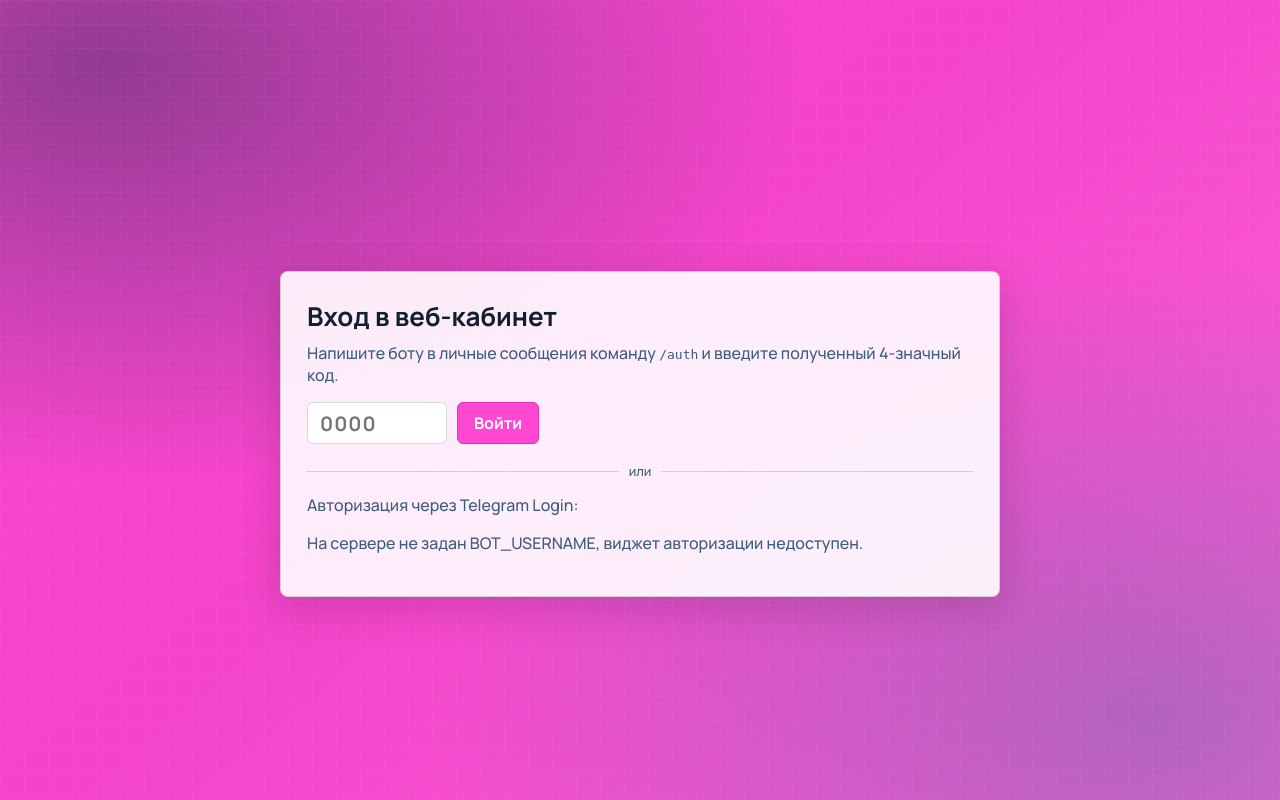
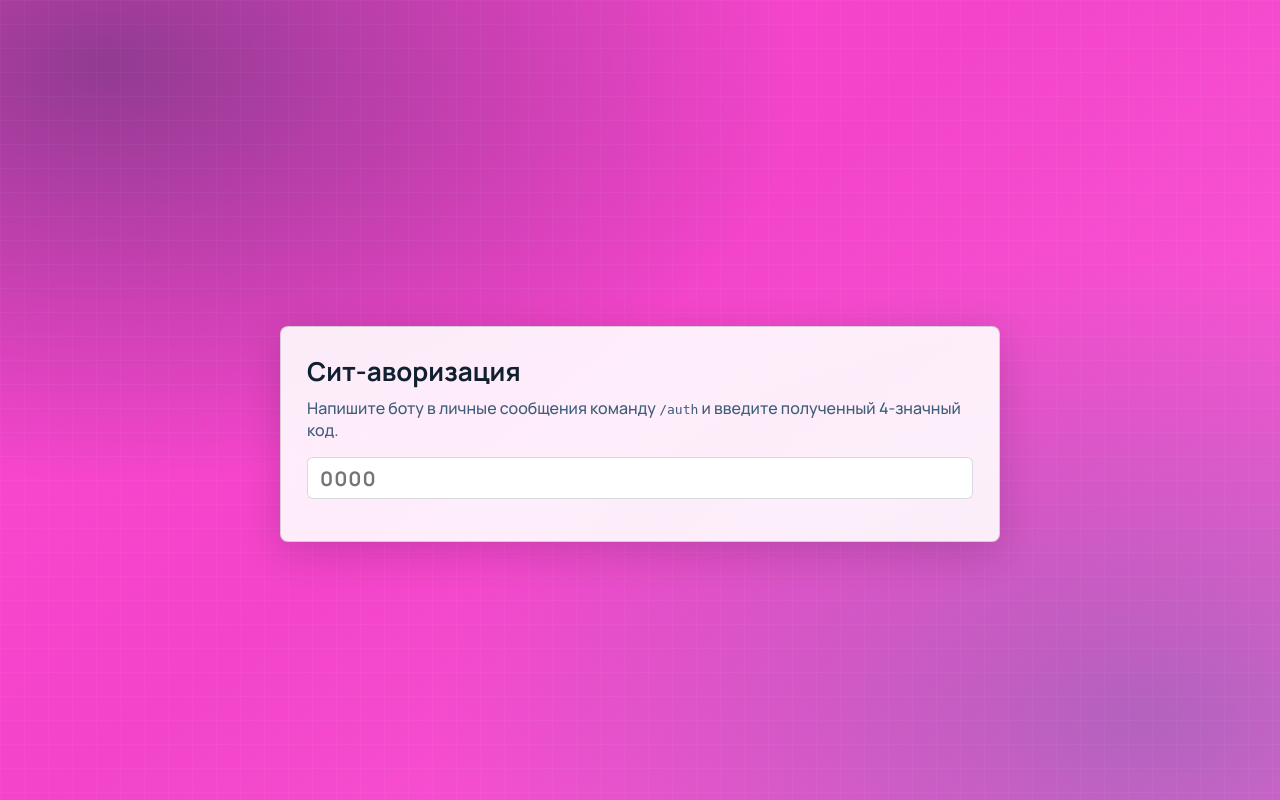
Before and after one commit to iReink/UDB_bot, a FastAPI app: page / in a window 1280 px wide. Run offline with FastAPI, Linux system fonts and the light colour scheme.

Commit message:
Упрощен экран входа: только кодовая авторизация без кнопки и Telegram Login

```diff
--- a/web/static/app.js
+++ b/web/static/app.js
@@ -1,42 +1,15 @@
-const BOT_USERNAME = window.__BOT_USERNAME__ || "";
-
 const appHeader = document.getElementById("appHeader");
 const authCard = document.getElementById("authCard");
-const authHint = document.getElementById("authHint");
 const codeAuthHint = document.getElementById("codeAuthHint");
 const authCodeInput = document.getElementById("authCodeInput");
-const authCodeBtn = document.getElementById("authCodeBtn");
 const statusCard = document.getElementById("statusCard");
 const statusText = document.getElementById("statusText");
 const chatSwitch = document.getElementById("chatSwitch");
 const logoutBtn = document.getElementById("logoutBtn");
 const chatModal = document.getElementById("chatModal");
 const chatList = document.getElementById("chatList");
-const tgAuthWidget = document.getElementById("tgAuthWidget");
 
-let widgetRendered = false;
 let codeAuthInFlight = false;
-
-function hostLooksLikeIp(host) {
-    return /^(?:\d{1,3}\.){3}\d{1,3}$/.test(host);
-}
-
-function getTelegramDomainHint() {
-    const host = window.location.hostname;
-    const hints = [];
-
-    if (hostLooksLikeIp(host)) {
-        hints.push("Открыт IP-адрес. Для Telegram Login нужен домен.");
-    }
-
-    const isLocalhost = host === "localhost" || host === "127.0.0.1";
-    if (!isLocalhost && window.location.protocol !== "https:") {
-        hints.push("Для Telegram Login нужен HTTPS.");
-    }
-
-    hints.push("Проверьте в BotFather: /setdomain -> ваш домен.");
-    return hints.join(" ");
-}
 
 function setHidden(element, hidden) {
     if (hidden) {
@@ -83,36 +56,12 @@ function fillChatSwitch(chats, selectedChatId) {
     });
 }
 
-function renderAuthWidget() {
-    if (widgetRendered) {
-        return;
-    }
-    tgAuthWidget.innerHTML = "";
-    if (!BOT_USERNAME) {
-        authHint.textContent = "На сервере не задан BOT_USERNAME, виджет авторизации недоступен.";
-        return;
-    }
-
-    authHint.textContent = getTelegramDomainHint();
-    const script = document.createElement("script");
-    script.async = true;
-    script.src = "https://telegram.org/js/telegram-widget.js?22";
-    script.setAttribute("data-telegram-login", BOT_USERNAME);
-    script.setAttribute("data-size", "large");
-    script.setAttribute("data-userpic", "false");
-    script.setAttribute("data-request-access", "write");
-    script.setAttribute("data-onauth", "onTelegramAuth(user)");
-    tgAuthWidget.appendChild(script);
-    widgetRendered = true;
-}
-
 function renderState(state) {
     if (!state.authorized) {
         setHidden(appHeader, true);
         setHidden(statusCard, true);
         closeChatModal();
         setHidden(authCard, false);
-        renderAuthWidget();
         return;
     }
 
@@ -184,7 +133,6 @@ async function submitCodeAuth() {
     }
 
     codeAuthInFlight = true;
-    codeAuthBtn.disabled = true;
     codeAuthHint.textContent = "";
     try {
         const response = await fetch("/api/auth/code", {
@@ -204,32 +152,8 @@ async function submitCodeAuth() {
         codeAuthHint.textContent = error.message || "Ошибка авторизации по коду.";
     } finally {
         codeAuthInFlight = false;
-        codeAuthBtn.disabled = false;
     }
 }
-
-window.onTelegramAuth = async function onTelegramAuth(user) {
-    try {
-        const response = await fetch("/api/auth/telegram", {
-            method: "POST",
-            credentials: "include",
-            headers: { "Content-Type": "application/json" },
-            body: JSON.stringify({ auth_data: user }),
-        });
-        if (!response.ok) {
-            const payload = await response.json().catch(() => ({}));
-            throw new Error(payload.detail || "Ошибка авторизации.");
-        }
-        const state = await response.json();
-        renderState(state);
-    } catch (error) {
-        authHint.textContent = error.message;
-    }
-};
-
-authCodeBtn.addEventListener("click", async () => {
-    await submitCodeAuth();
-});
 
 authCodeInput.addEventListener("input", async () => {
     authCodeInput.value = authCodeInput.value.replace(/\D/g, "").slice(0, 4);
--- a/web/static/styles.css
+++ b/web/static/styles.css
@@ -141,13 +141,11 @@ body {
 }
 
 .code-row {
-    display: flex;
-    gap: 10px;
-    align-items: center;
+    display: block;
 }
 
 .code-input {
-    width: 140px;
+    width: 100%;
     height: 42px;
     border-radius: 6px;
     border: 1px solid var(--line);
@@ -164,39 +162,6 @@ body {
     outline: 2px solid rgba(222, 51, 181, 0.32);
     outline-offset: 1px;
     border-color: var(--accent-strong);
-}
-
-.accent-btn {
-    height: 42px;
-    border-radius: 6px;
-    border: 1px solid var(--accent-strong);
-    background: var(--accent);
-    color: #ffffff;
-    font: inherit;
-    font-weight: 700;
-    padding: 0 16px;
-    cursor: pointer;
-}
-
-.accent-btn:hover {
-    background: var(--accent-strong);
-}
-
-.auth-separator {
-    margin: 18px 0 14px;
-    display: flex;
-    align-items: center;
-    gap: 10px;
-    color: var(--muted);
-    font-size: 13px;
-}
-
-.auth-separator::before,
-.auth-separator::after {
-    content: "";
-    height: 1px;
-    background: var(--line);
-    flex: 1;
 }
 
 .hint {
@@ -294,16 +259,7 @@ body {
         padding-top: 110px;
     }
 
-    .code-row {
-        flex-direction: column;
-        align-items: stretch;
-    }
-
     .code-input {
         width: 100%;
     }
-
-    .accent-btn {
-        width: 100%;
-    }
 }
--- a/web/templates/index.html
+++ b/web/templates/index.html
@@ -20,7 +20,7 @@
 
 <main class="app-main">
     <section class="auth-card hidden" id="authCard">
-        <h1>Вход в веб-кабинет</h1>
+        <h1>Сит-аворизация</h1>
         <p>Напишите боту в личные сообщения команду <code>/auth</code> и введите полученный 4-значный код.</p>
 
         <div class="code-auth">
@@ -35,16 +35,9 @@
                     placeholder="0000"
                     aria-label="Код авторизации"
                 >
-                <button id="authCodeBtn" class="accent-btn" type="button">Войти</button>
             </div>
             <p class="hint" id="codeAuthHint"></p>
         </div>
-
-        <div class="auth-separator"><span>или</span></div>
-
-        <p>Авторизация через Telegram Login:</p>
-        <div id="tgAuthWidget"></div>
-        <p class="hint" id="authHint"></p>
     </section>
 
     <section class="status-card hidden" id="statusCard">
@@ -60,9 +53,6 @@
     </div>
 </div>
 
-<script>
-    window.__BOT_USERNAME__ = {{ bot_username|tojson }};
-</script>
 <script src="/static/app.js"></script>
 </body>
 </html>
```
